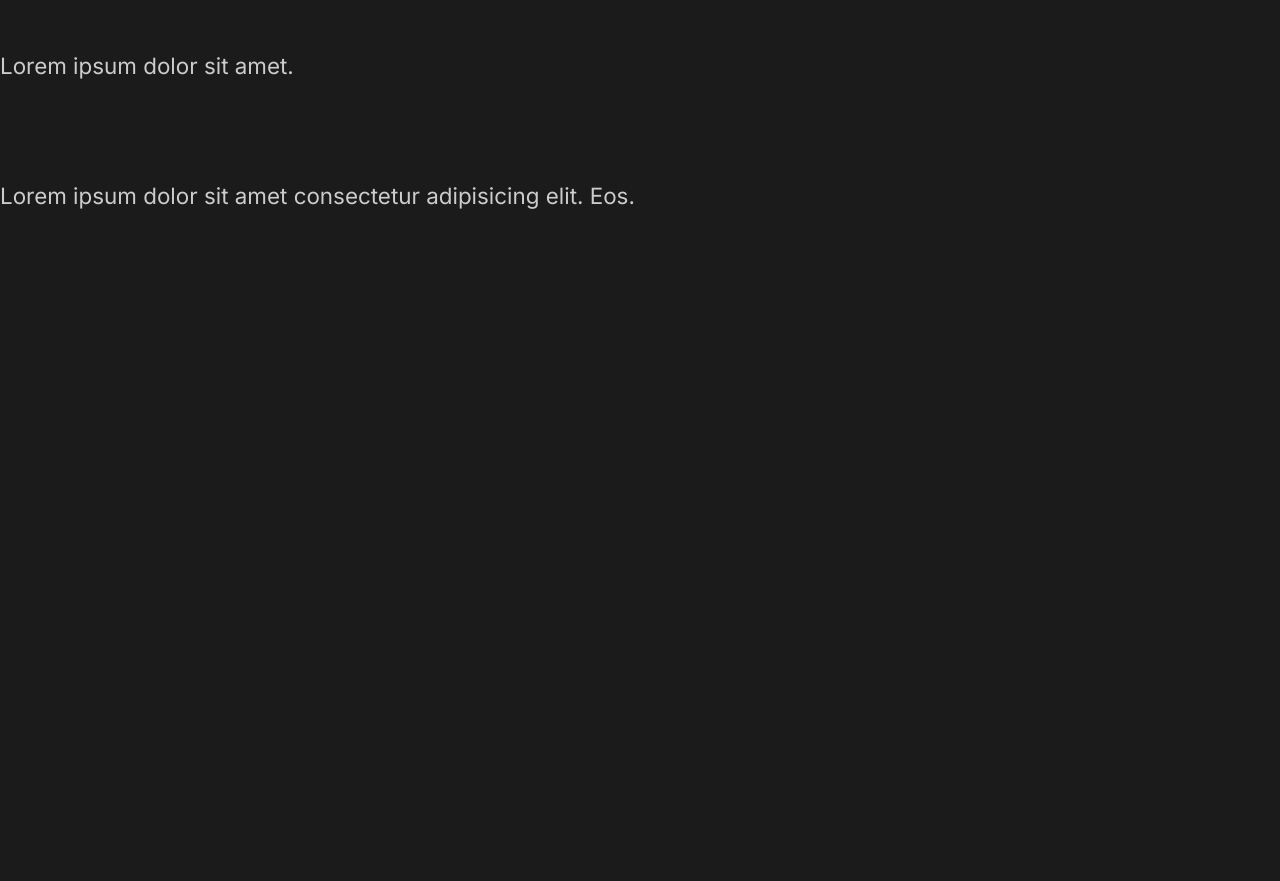
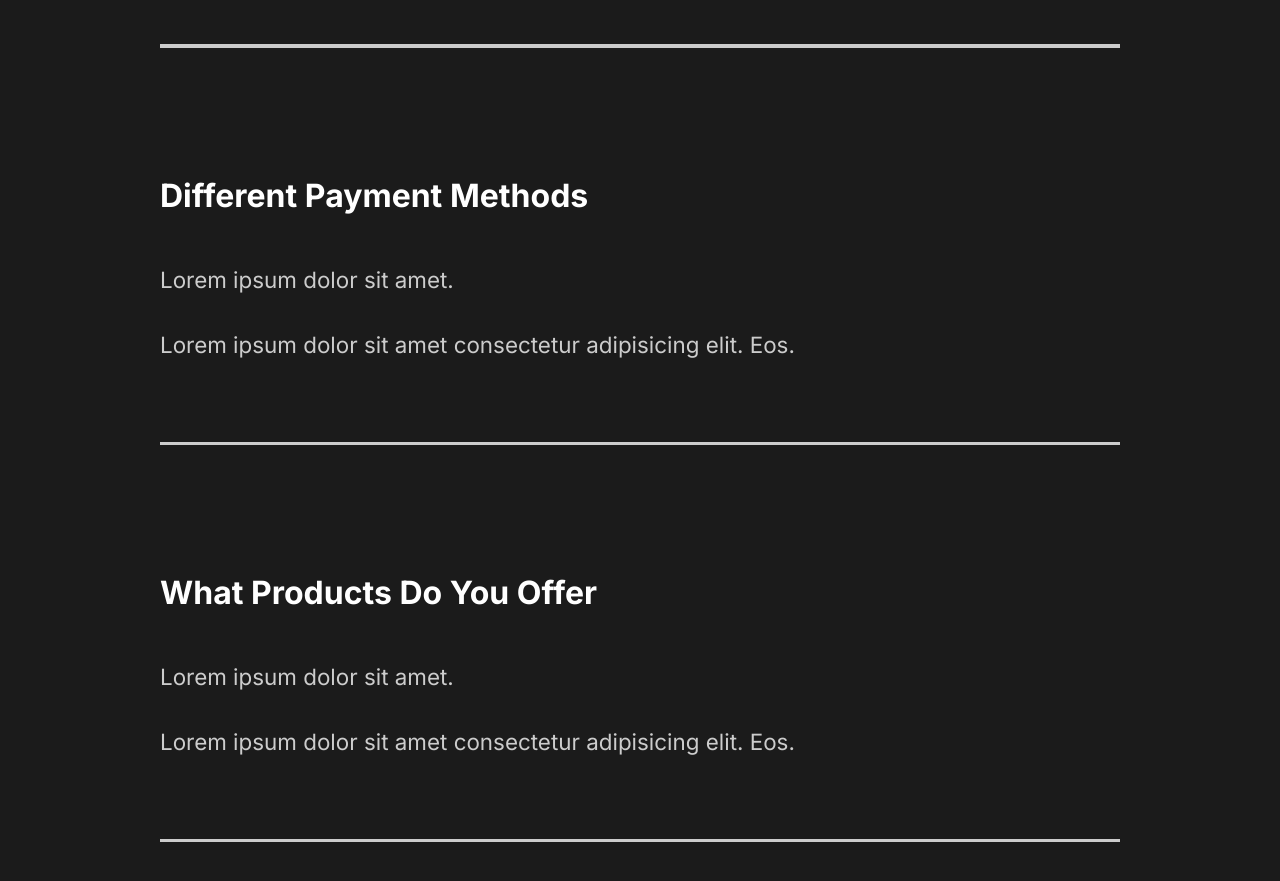
Before and after one commit to IvoTsochev/capture-portfolio, a React (Create React App) app: page / in a window 1280 px wide. Shown: the part 3004-3885 px from the top of the page. Before the commit the page ends 3265 px from the top, so only its background shows below. Built offline with nearby package versions, Linux system fonts and the light colour scheme.

Commit message:
styling on the faq section

```diff
--- a/src/components/FaqSection.jsx
+++ b/src/components/FaqSection.jsx
@@ -1,8 +1,11 @@
 import React from "react";
+// Styles
+import styled from "styled-components";
+import { About } from "../styles";
 
 const FaqSection = () => {
   return (
-    <div className="faq">
+    <Faq>
       <h2>
         Any Questions <span>FAQ</span>
       </h2>
@@ -12,6 +15,7 @@
           <p>Lorem ipsum dolor sit amet.</p>
           <p>Lorem ipsum dolor sit amet consectetur adipisicing elit. Eos.</p>
         </div>
+        <div className="faq-line"></div>
       </div>
       <div className="question">
         <h4>Daily Schedule</h4>
@@ -19,6 +23,7 @@
           <p>Lorem ipsum dolor sit amet.</p>
           <p>Lorem ipsum dolor sit amet consectetur adipisicing elit. Eos.</p>
         </div>
+        <div className="faq-line"></div>
       </div>
       <div className="question">
         <h4>Different Payment Methods</h4>
@@ -26,6 +31,7 @@
           <p>Lorem ipsum dolor sit amet.</p>
           <p>Lorem ipsum dolor sit amet consectetur adipisicing elit. Eos.</p>
         </div>
+        <div className="faq-line"></div>
       </div>
       <div className="question">
         <h4>What Products Do You Offer</h4>
@@ -33,9 +39,37 @@
           <p>Lorem ipsum dolor sit amet.</p>
           <p>Lorem ipsum dolor sit amet consectetur adipisicing elit. Eos.</p>
         </div>
+        <div className="faq-line"></div>
       </div>
-    </div>
+    </Faq>
   );
 };
 
+const Faq = styled(About)`
+  display: block;
+  span {
+    display: block;
+  }
+  h2 {
+    padding-bottom: 2rem;
+    font-weight: lighter;
+  }
+  .faq-line {
+    background: #cccccc;
+    height: 0.2rem;
+    margin: 2rem 0rem;
+    width: 100%;
+  }
+  .question {
+    padding: 3rem 0rem;
+    cursor: pointer;
+  }
+  .answer {
+    padding: 2rem 0rem;
+    p {
+      padding: 1rem 0rem;
+    }
+  }
+`;
+
 export default FaqSection;
--- a/src/components/GlobalStyle.js
+++ b/src/components/GlobalStyle.js
@@ -36,7 +36,7 @@
     }
     h4 {
         font-weight: bold;
-        color: #23d997;
+        font-size: 2rem;
     }
     a {
         font-size: 1.1rem;
```
Also changed, not shown: 1 other file (tests, documents, lock files or other folders).
